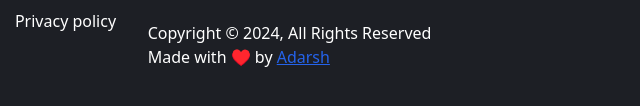
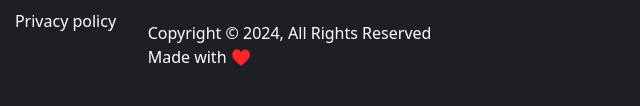
Before and after one commit to Adarshkumar76/Manage, a website: page index.html in a window 1280 px wide. Shown: the part 2047-2153 px from the top of the page, 612-1252 px from the left. Drawn offline with Linux system fonts and the light colour scheme.

Commit message:
Remove attribution link from footer

```diff
--- a/index.html
+++ b/index.html
@@ -306,7 +306,7 @@
           </form>
           <div class="hidden tex-white text-white md:block">
             Copyright &copy; 2024, All Rights Reserved <br>
-            Made with ♥️ by <a href="https://adarshportfolio.onrender.com/" class="underline text-blue-600">Adarsh</a>
+            Made with ♥️
           </div>
         </div>
       </div>
```
